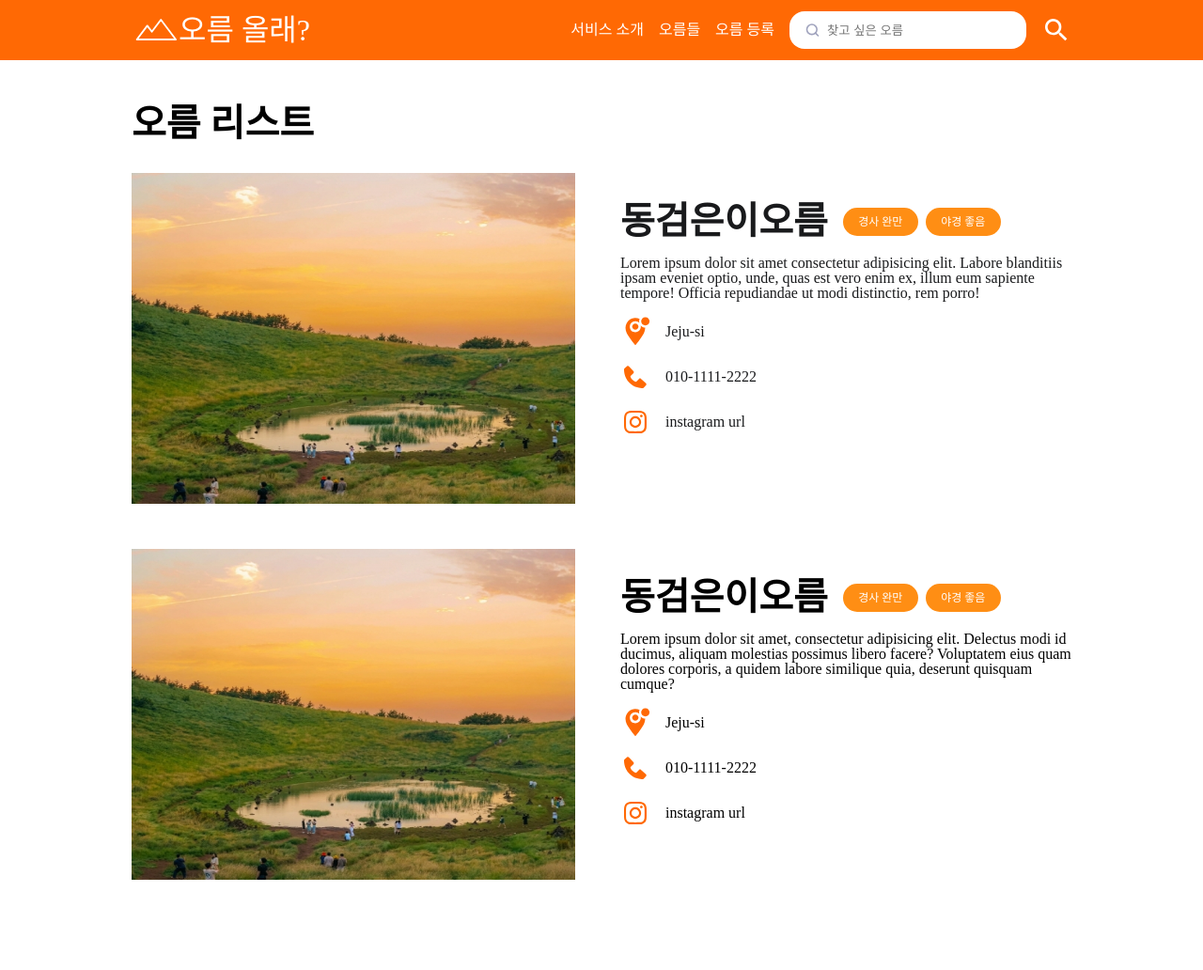
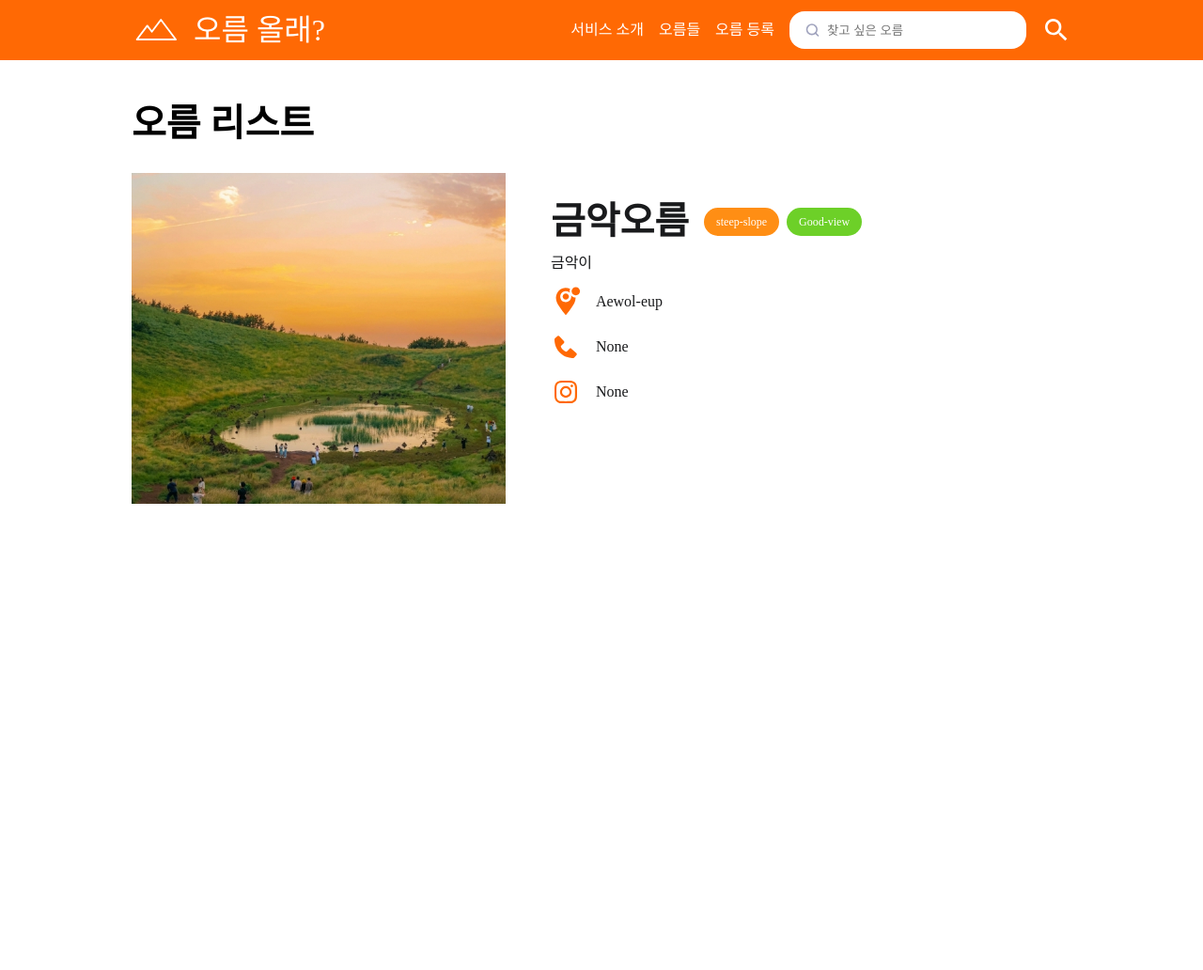
Before and after one commit to jejuHackathon/jeju-hackathon, a Django app: page /list/ in a window 1280 px wide. Shown: the whole page at 94% size. After the commit the page ends 536 px from the top, so only its background shows below. Run offline with Django 3.2, Linux system fonts and the light colour scheme; data comes from the database, SQL or seed files in the repository.

Commit message:
FE branch merge to dev
* feat: 하드코딩 => 데이터 교체 작업, 등록시 tags 기능 추가

* feat: 오름 생성시 경사, 야경 라디오 버튼 추가, 오름 상세정보에서도 볼 수 있게 데이터 넣어주기, css 약간의 리팩토링

* feat: 모달창 관련 기능 작업 진행

```diff
--- a/mysite/main/models.py
+++ b/mysite/main/models.py
@@ -39,6 +39,8 @@
     published_date = models.DateTimeField(auto_now_add=True)
     modified_date = models.DateTimeField(auto_now=True)
     content = models.TextField()
+    phone = models.CharField(max_length=13, null=True)
+    insta = models.CharField(max_length=50, null=True)
 
     def __str__(self):
         return self.name
--- a/mysite/main/static/css/base.css
+++ b/mysite/main/static/css/base.css
@@ -1,9 +1,5 @@
 .global-header {
     background-color: var(--color-clear-orange);
-}
-
-.logo {
-    font-size: var(--font-32)
 }
 
 .header-wrapper {
--- a/mysite/main/static/css/create.css
+++ b/mysite/main/static/css/create.css
@@ -28,6 +28,14 @@
     border-radius: 0.75rem;
 }
 
+.form-box .form-box--textarea {
+    resize: none;
+    padding: 2rem;
+    border-radius: 1rem;
+    border: none;
+    background-color: var(--color-placehoder);
+}
+
 .submit-button {
     text-align: center;
 }
--- a/mysite/main/static/css/home.css
+++ b/mysite/main/static/css/home.css
@@ -6,6 +6,12 @@
     transition: .3s;
     cursor: pointer;
 }
+
+.nav_sec1_logo .logo {
+    font-size: var(--font-32);
+    gap: 1rem;
+}
+
 .nav_sec1_logo svg path:hover,
 .nav_sec1_logo svg path:hover ~ .logo_text {
     stroke: #fff;
--- a/mysite/main/static/css/index.css
+++ b/mysite/main/static/css/index.css
@@ -6,6 +6,7 @@
 @import 'home.css';
 @import 'create.css';
 @import 'oreum.css';
+@import 'modal.css';
 
 * {
     box-sizing: border-box;
--- a/mysite/main/static/css/oreum.css
+++ b/mysite/main/static/css/oreum.css
@@ -1,3 +1,7 @@
+.oreum-list__header {
+    gap: 1rem;
+}
+
 .oreum-list {
     margin-bottom: 3rem;
     gap: 3rem;
@@ -8,13 +12,13 @@
 }
 
 .oreum-list .oreum-list--mid {
-    width: 34rem;
-    height: 22rem;
+    max-width: 34rem;
+    max-height: 22rem;
 }
 
 .oreum-list .oreum-list--big {
-    width: 45rem;
-    height: 30rem;
+    max-width: 45rem;
+    max-height: 30rem;
 }
 
 .oreum-list .oreum-list__info {
@@ -42,6 +46,42 @@
     margin-right: 0.5rem;
     border-radius: 1rem;
     font-size: var(--font-12);
-    background-color: var(--color-orange);
     color: var(--color-white);
 }
+
+.oreum-list__box .oreum-list--level-tag {
+    background-color: var(--color-orange);
+}
+
+.oreum-list__box .oreum-list--view-tag {
+    background-color: var(--color-lime);
+}
+
+.oreum__button {
+    gap: 1rem;
+}
+
+.oreum__button .oreum__button--modify,
+.oreum__button .oreum__button--delete {
+    border: none;
+    outline: none;
+    border-radius: 1rem;
+    width: 6rem;
+    height: 2.2rem;
+    cursor: pointer;
+}
+
+.oreum__button .oreum__button--modify {
+    background-color: var(--color-light-blue);
+    color: var(--color-white);
+}
+
+.oreum__button .oreum__button--delete {
+    background-color: var(--color-light-red);
+    color: var(--color-white);
+}
+
+.oreum__button .oreum__button--modify:hover,
+.oreum__button .oreum__button--delete:hover {
+    opacity: .8;
+}
--- a/mysite/main/static/css/variable.css
+++ b/mysite/main/static/css/variable.css
@@ -1,6 +1,7 @@
 :root {
     --max-width: 62.5rem;
     --gnb-height: 4rem;
+    --color-lime: #6DD028;
     --color-orange: #FF8E14;
     --color-clear-orange : #FF6904;
     --color-white: #fff;
@@ -8,6 +9,8 @@
     --color-grey: #222;
     --color-dark-grey: #191a1c;
     --color-placehoder: #EFF0F6;
+    --color-light-blue: #1685F1;
+    --color-light-red: #E5082E;
     --color-transparent: transparent;
     --font-12: 0.75rem;
     --font-14: 0.875rem;
--- a/mysite/main/templates/main/base.html
+++ b/mysite/main/templates/main/base.html
@@ -44,11 +44,20 @@
             </div>
         </div>
     </header>
+    <div class="modal">
+        <div class="modal-body">
+            <div class="modal-content"></div>
+            <div class="modal-ok-button flex-row">
+                <button type="button">확인</button>
+            </div>
+        </div>
+    </div>
 
     {% block content %}
     {% endblock content %}
 
     {% block js %}
+    <script src="{% static 'js/index.js' %}" type="module"></script>
     {% endblock js %}
 </body>
 </html>
--- a/mysite/main/templates/main/list.html
+++ b/mysite/main/templates/main/list.html
@@ -6,62 +6,39 @@
     <header>
         <h1 class="content-area__title">오름 리스트</h1>
     </header>
+        {% for oreum in oreums %}
             <div class="oreum-list flex-row">
-            <img src="{% static 'images/sample.png' %}" class="oreum-list--mid" alt="오름 사진" />
+                {% if oreum.mainphoto %}
+                    <img src="{{ oreum.mainphoto.url }}" class="oreum-list--mid" alt="오름 사진" />
+                {% endif %}
                 <a class="oreum-list__link" href="/list/{{oreum.pk}}">
                     <div class="oreum-list__info flex-col">
                         <div class="oreum-list__box flex-row">
-                        <h2 class="oreum-list--title">동검은이오름</h2>
+                            <h2 class="oreum-list--title">{{oreum.name}}</h2>
                             <div class="flex-row">
-                            <div class="oreum-list--tag">경사 완만</div>
-                            <div class="oreum-list--tag">야경 좋음</div>
+                                <div class="oreum-list--tag oreum-list--level-tag">{{oreum.oreumlevel}}</div>
+                                <div class="oreum-list--tag oreum-list--view-tag">{{oreum.nightview}}</div>
                             </div>
                         </div>
                         <div class="oreum-list__box flex-row">
-                        <p>Lorem ipsum dolor sit amet consectetur adipisicing elit. Labore blanditiis ipsam eveniet optio, unde, quas est vero enim ex, illum eum sapiente tempore! Officia repudiandae ut modi distinctio, rem porro!</p>
+                            <p>{{oreum.content}}</p>
                         </div>
                         <div class="oreum-list__box flex-row">
                             <img src="{% static 'icons/location.svg' %}" alt="오름 위치 지역" />
-                        <span>Jeju-si</span>
+                            <span>{{oreum.location}}</span>
                         </div>
                         <div class="oreum-list__box flex-row">
                             <img src="{% static 'icons/phone.svg' %}" alt="전화번호" />
-                        <span>010-1111-2222</span>
+                            <span>{{oreum.phone}}</span>
                         </div>
                         <div class="oreum-list__box flex-row">
                             <img src="{% static 'icons/instagram.svg' %}" alt="인스타그램 URL" />
-                        <span>instagram url</span>
+                            <span>{{oreum.insta}}</span>
                         </div>
                     </div>
                 </a>
             </div>
-        <div class="oreum-list flex-row">
-            <img src="{% static 'images/sample.png' %}" class="oreum-list--mid" alt="오름 사진" />
-            <div class="oreum-list__info flex-col">
-                <div class="oreum-list__box flex-row">
-                    <h2 class="oreum-list--title">동검은이오름</h2>
-                    <div class="flex-row">
-                        <div class="oreum-list--tag">경사 완만</div>
-                        <div class="oreum-list--tag">야경 좋음</div>
-                    </div>
-                </div>
-                <div class="oreum-list__box flex-row">
-                    <p>Lorem ipsum dolor sit amet, consectetur adipisicing elit. Delectus modi id ducimus, aliquam molestias possimus libero facere? Voluptatem eius quam dolores corporis, a quidem labore similique quia, deserunt quisquam cumque?</p>
-                </div>
-                <div class="oreum-list__box flex-row">
-                    <img src="{% static 'icons/location.svg' %}" alt="오름 위치 지역" />
-                    <span>Jeju-si</span>
-                </div>
-                <div class="oreum-list__box flex-row">
-                    <img src="{% static 'icons/phone.svg' %}" alt="전화번호" />
-                    <span>010-1111-2222</span>
-                </div>
-                <div class="oreum-list__box flex-row">
-                    <img src="{% static 'icons/instagram.svg' %}" alt="인스타그램 URL" />
-                    <span>instagram url</span>
-                </div>
-            </div>
-        </div>
+            {% endfor %}
 </article>
 
 {% endblock content %}
--- a/mysite/main/views.py
+++ b/mysite/main/views.py
@@ -32,14 +32,14 @@
     return render(request, 'main/list.html', context)
 
 
-def detail(request):
-    # oreum = Oreum.objects.get(pk=pk)
+def detail(request, pk):
+    oreum = Oreum.objects.get(pk=pk)
 
-    # context = {
-    #     'oreum': oreum,
-    # }
+    context = {
+        'oreum': oreum,
+    }
 
-    return render(request, 'main/detail.html')
+    return render(request, 'main/detail.html', context)
 
 
 def create(request):
@@ -57,10 +57,12 @@
 
         oreum = Oreum.objects.create(**data)
 
-        return redirect(f'/oreumlist/{oreum.pk}/')
+        return redirect(f'/list/{oreum.pk}/')
 
     context = {
         'locations': Oreum.locations,
+        'oreumlevels': Oreum.oreumlevels,
+        'nightviews': Oreum.nightviews
     }
 
     return render(request, 'main/create.html', context)
--- a/mysite/tutorialdjango/urls.py
+++ b/mysite/tutorialdjango/urls.py
@@ -1,11 +1,16 @@
 from django.contrib import admin
 from django.urls import path
 from main.views import index, create, list, detail
+from django.conf.urls.static import static
+from django.conf import settings
+
 
 urlpatterns = [
     path('admin/', admin.site.urls),
     path('create/', create),
     path('list/', list),
-    path('detail/', detail),
+    path('list/<int:pk>/', detail),
     path('', index),
 ]
+
+urlpatterns += static(settings.MEDIA_URL, document_root=settings.MEDIA_ROOT)
```
Also changed, not shown: mysite/main/static/css/modal.css (added, +53 -0 lines), mysite/main/static/js/detail.js (added, +20 -0 lines), mysite/main/static/js/index.js (added, +9 -0 lines), mysite/main/static/js/modal.js (added, +14 -0 lines), mysite/main/templates/main/create.html (+28 -5 lines), mysite/main/templates/main/detail.html (+16 -13 lines), mysite/main/static/js/create.js (deleted), 1 other file. Lines whose indentation alone changed are shown as unchanged.
